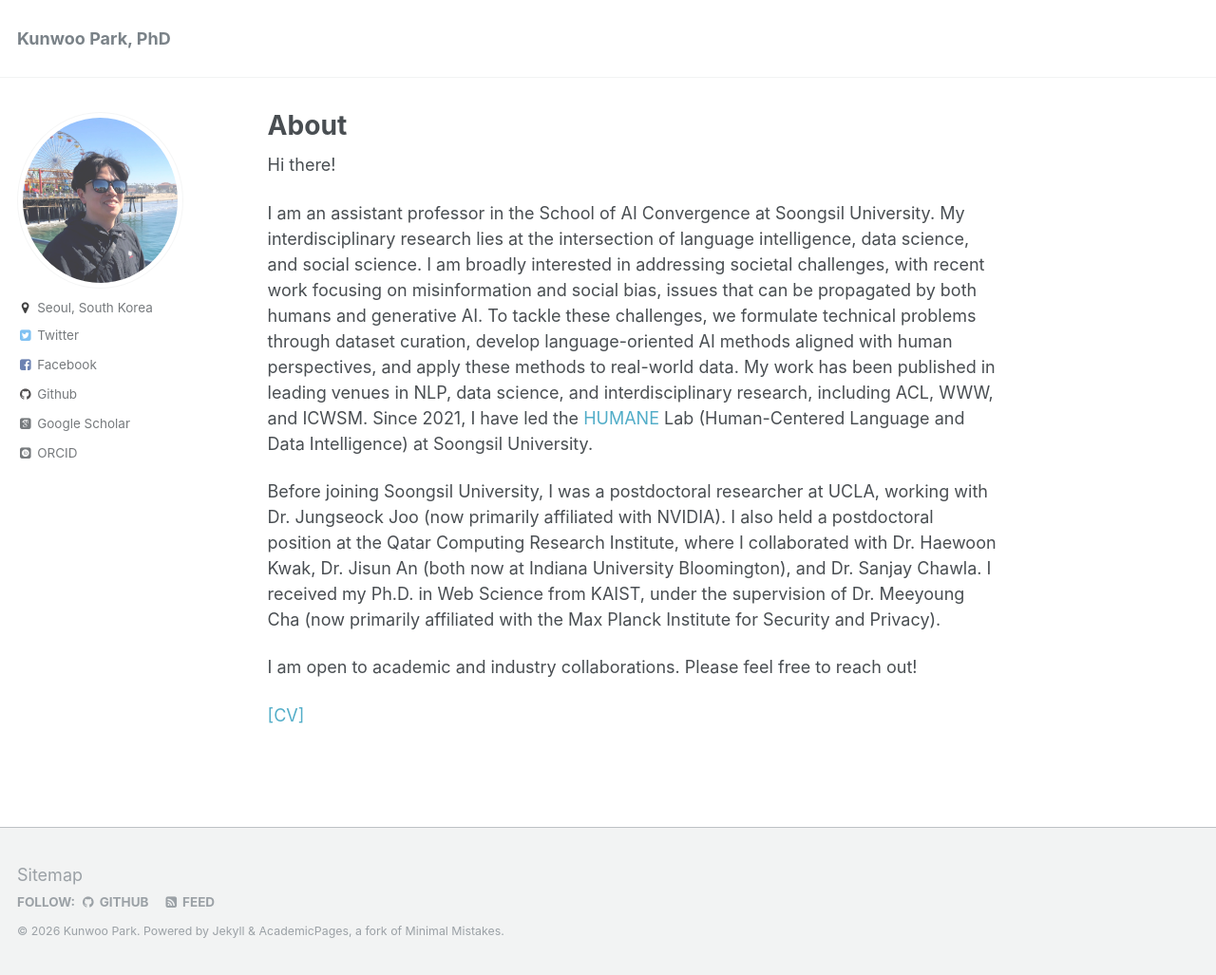
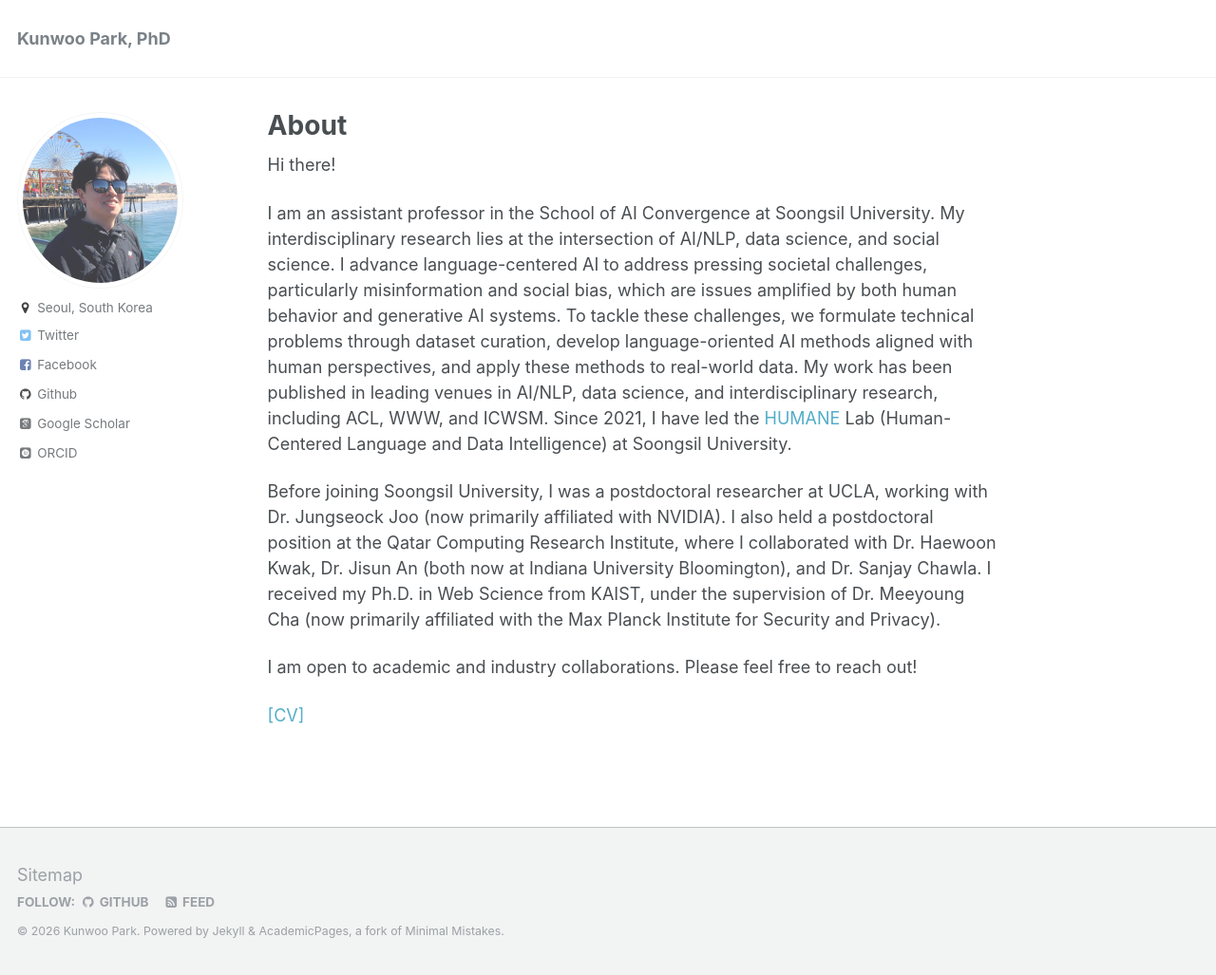
Before and after one commit to bywords/bywords.github.io, a Jekyll site: the page built from _pages/about.md, in a window 1280 px wide and 1027 px high. Shown: the whole window at 95% size. Built offline with Jekyll 4.4.1, drawn with Linux system fonts in a browser that asks for light colours; some web fonts are replaced.

Commit message:
Update about.md

```diff
--- a/_pages/about.md
+++ b/_pages/about.md
@@ -10,7 +10,10 @@ redirect_from:
 
 Hi there!
 
-I am an assistant professor in the School of AI Convergence at Soongsil University. My interdisciplinary research lies at the intersection of language intelligence, data science, and social science. I am broadly interested in addressing societal challenges, with recent work focusing on misinformation and social bias, issues that can be propagated by both humans and generative AI. To tackle these challenges, we formulate technical problems through dataset curation, develop language-oriented AI methods aligned with human perspectives, and apply these methods to real-world data. My work has been published in leading venues in NLP, data science, and interdisciplinary research, including ACL, WWW, and ICWSM. Since 2021, I have led the [HUMANE](https://ssu-humane.github.io) Lab (Human-Centered Language and Data Intelligence) at Soongsil University.
+
+
+
+I am an assistant professor in the School of AI Convergence at Soongsil University. My interdisciplinary research lies at the intersection of AI/NLP, data science, and social science. I advance language-centered AI to address pressing societal challenges, particularly misinformation and social bias, which are issues amplified by both human behavior and generative AI systems. To tackle these challenges, we formulate technical problems through dataset curation, develop language-oriented AI methods aligned with human perspectives, and apply these methods to real-world data. My work has been published in leading venues in AI/NLP, data science, and interdisciplinary research, including ACL, WWW, and ICWSM. Since 2021, I have led the [HUMANE](https://ssu-humane.github.io) Lab (Human-Centered Language and Data Intelligence) at Soongsil University.
 
 Before joining Soongsil University, I was a postdoctoral researcher at UCLA, working with Dr. Jungseock Joo (now primarily affiliated with NVIDIA). I also held a postdoctoral position at the Qatar Computing Research Institute, where I collaborated with Dr. Haewoon Kwak, Dr. Jisun An (both now at Indiana University Bloomington), and Dr. Sanjay Chawla. I received my Ph.D. in Web Science from KAIST, under the supervision of Dr. Meeyoung Cha (now primarily affiliated with the Max Planck Institute for Security and Privacy).
 
```
